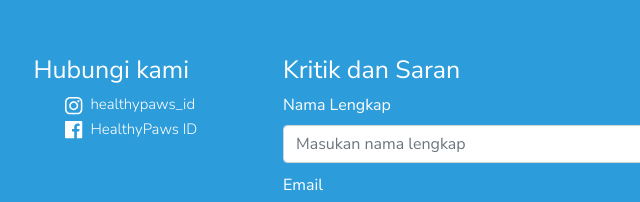
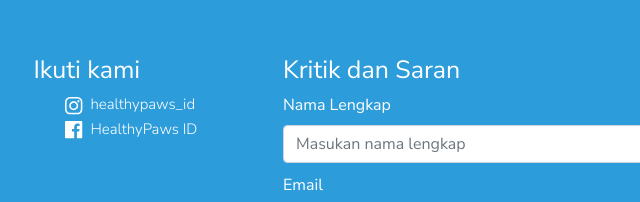
Before and after one commit to rizwangustama/Healthy-Paws, a plain HTML site: page page/register.html in a window 1280 px wide. Shown: the part 1386-1588 px from the top of the page, 369-1009 px from the left. Drawn offline with nearby package versions, Linux system fonts and the light colour scheme.

Commit message:
Perubahan Footer

```diff
--- a/page/register.html
+++ b/page/register.html
@@ -68,7 +68,8 @@
                                                 </div>
                                                 <div class="mb-4">
                                                     <label for="inputPassword" class="form-label">Kata Sandi</label>
-                                                    <input type="password" class="form-control" id="inputPassword" placeholder="Masukan Kata Sandi">
+                                                    <input type="password" class="form-control" id="inputPassword"
+                                                        placeholder="Masukan Kata Sandi">
                                                 </div>
                                                 <button type="button" class="btn mt-3 mb-3">Login</button>
                                                 <p>Don't have an account? <a href="">Register here</a></p>
@@ -93,13 +94,11 @@
                 <form action="">
                     <div class="mb-4">
                         <label for="NamaPengguna" class="form-label">Nama Pengguna</label>
-                        <input type="text" class="form-control" id="NamaPengguna"
-                            placeholder="Masukan Nama Pengguna">
+                        <input type="text" class="form-control" id="NamaPengguna" placeholder="Masukan Nama Pengguna">
                     </div>
                     <div class="mb-4">
                         <label for="Email" class="form-label">Email</label>
-                        <input type="email" class="form-control" id="Email"
-                            placeholder="Masukan Email">
+                        <input type="email" class="form-control" id="Email" placeholder="Masukan Email">
                     </div>
                     <div class="mb-4">
                         <label for="inputPassword" class="form-label">Kata Sandi</label>
@@ -111,13 +110,11 @@
                     </div>
                     <div class="mb-4">
                         <label for="Alamat" class="form-label">Alamat</label>
-                        <input type="text" class="form-control" id="Alamat"
-                            placeholder="Masukan Alamat">
+                        <input type="text" class="form-control" id="Alamat" placeholder="Masukan Alamat">
                     </div>
                     <div class="mb-4">
                         <label for="HP" class="form-label">No Handphone</label>
-                        <input type="text" class="form-control" id="HP"
-                            placeholder="Masukan Nomor Handphone">
+                        <input type="text" class="form-control" id="HP" placeholder="Masukan Nomor Handphone">
                     </div>
                     <div class="mb-4">
                         <label for="formFile" class="form-label">Upload KTP</label>
@@ -172,7 +169,7 @@
                             </div>
                             <div class="col">
                                 <div class="title">
-                                    <h1>Hubungi kami</h1>
+                                    <h1>Ikuti kami</h1>
                                 </div>
                                 <ul>
                                     <li>
@@ -210,7 +207,7 @@
     <!-- Option 1: Bootstrap Bundle with Popper -->
     <script src="https://cdn.jsdelivr.net/npm/bootstrap@5.0.1/dist/js/bootstrap.bundle.min.js"
         integrity="sha384-gtEjrD/SeCtmISkJkNUaaKMoLD0//ElJ19smozuHV6z3Iehds+3Ulb9Bn9Plx0x4" crossorigin="anonymous">
-    </script>
+        </script>
 
     <!-- Option 2: Separate Popper and Bootstrap JS -->
     <!--
```
Also changed, not shown: index.html (+1 -1 lines), page/admin.html (+1 -1 lines), page/appointment.html (+1 -1 lines), page/artikel.html (+1 -1 lines), page/halamandokter.html (+1 -1 lines), page/kodepembayaran.html (+1 -1 lines), page/konsultasi.html (+1 -1 lines), page/memilihdokter.html (+1 -1 lines).
